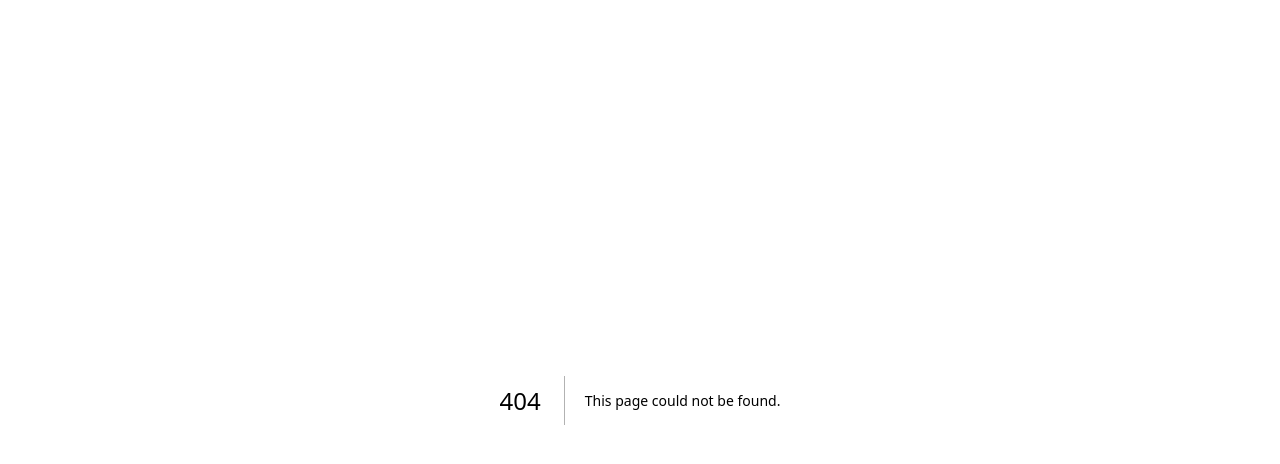
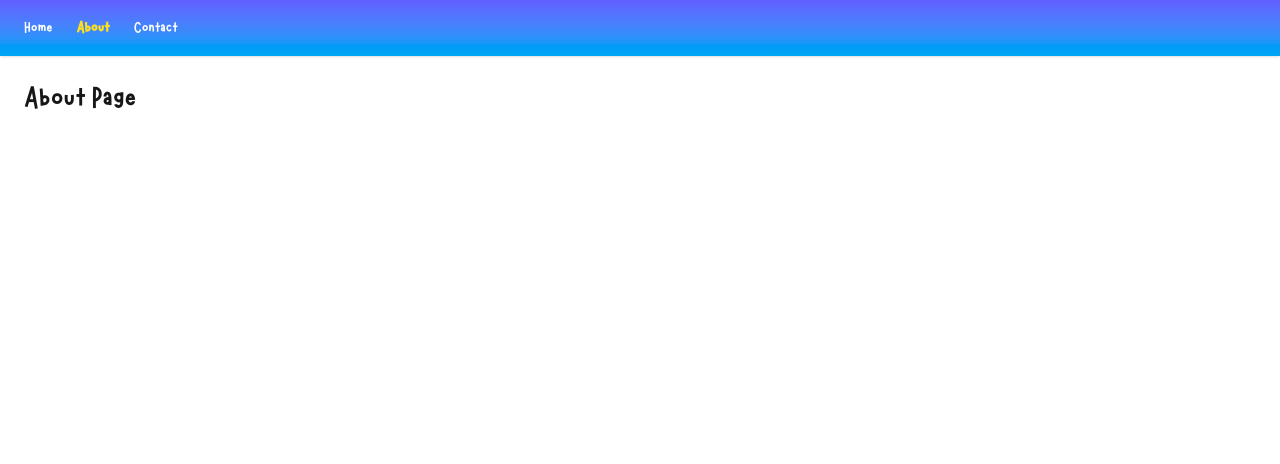
Before and after one commit to dkyekaa/dicky-portfolio, a Next.js app: page /about in a window 1280 px wide. Before the commit this address had no page. Shown: the top 464 px of the page. Built offline with nearby package versions, Linux system fonts and the light colour scheme.

Commit message:
Update the structure

```diff
--- a/package.json
+++ b/package.json
@@ -12,14 +12,15 @@
   "dependencies": {
     "mocha": "^11.7.1",
     "next": "15.4.5",
+    "postcss": "^8.5.6",
     "react": "19.1.0",
     "react-dom": "19.1.0"
   },
   "devDependencies": {
     "@eslint/eslintrc": "^3",
-    "@tailwindcss/postcss": "^4",
+    "@tailwindcss/postcss": "^4.1.11",
     "eslint": "^9",
     "eslint-config-next": "15.4.5",
-    "tailwindcss": "^4"
+    "tailwindcss": "^4.1.11"
   }
 }
--- /dev/null
+++ b/src/app/about/page.js
@@ -0,0 +1,7 @@
+export default function aboutPage() {
+  return (
+    <div>
+      <h1 className="text-3xl">About Page</h1>
+    </div>
+  )
+}
--- /dev/null
+++ b/src/app/components/navbar.js
@@ -0,0 +1,33 @@
+'use client'
+
+import Link from 'next/link'
+import { usePathname } from 'next/navigation'
+
+export default function Navbar() {
+  const pathname = usePathname()
+
+  const navItems = [
+    { label: 'Home', href: '/' },
+    { label: 'About', href: '/about' },
+    { label: 'Contact', href: '/contact' },
+  ]
+
+  return (
+    <nav className="h-14 bg-linear-to-t from-sky-500 to-indigo-500 text-white px-6 py-4 shadow">
+      <ul className="flex space-x-6">
+        {navItems.map((item) => (
+          <li key={item.href}>
+            <Link
+              href={item.href}
+              className={`hover:underline ${
+                pathname === item.href ? 'font-bold text-yellow-300' : ''
+              }`}
+            >
+              {item.label}
+            </Link>
+          </li>
+        ))}
+      </ul>
+    </nav>
+  )
+}
--- a/src/app/layout.js
+++ b/src/app/layout.js
@@ -1,7 +1,8 @@
-import localFont from 'next/font/local';
-import "./globals.css";
+import localFont from 'next/font/local'; // ini function expression
+import "./styles/globals.css";
+import Navbar from './components/navbar';
 
-const marykate = localFont({
+const marykate = localFont({ // ini object
   src: './fonts/marykate-regular.ttf',
   display: 'swap',
   variable: '--font-sans',
@@ -18,7 +19,8 @@ export default function RootLayout({ children }) {
       <body
         className={`${marykate.variable} antialiased`}
       >
-        {children}
+        <Navbar />
+        <main className="p-6">{children}</main>
       </body>
     </html>
   );
--- a/src/app/page.js
+++ b/src/app/page.js
@@ -4,7 +4,7 @@ import Image from "next/image";
 
 export default function Home() {
   return (
-    <div className="font-sans grid grid-rows-[20px_1fr_20px] items-center justify-items-center min-h-screen p-8 pb-20 gap-16 sm:p-20">
+    <div className="font-sans grid grid-rows-[20px_1fr_20px] items-left justify-items-left min-h-screen p-8 pb-20 gap-16 sm:p-20">
       <main className="flex flex-col gap-[32px] row-start-2 items-center sm:items-start">
         <Image
           className="dark:invert"
@@ -14,7 +14,7 @@ export default function Home() {
           height={38}
           priority
         />
-        <ol className="list-inside list-decimal text-sm/6 text-center sm:text-left">
+        <ol className="list-inside list-decimal text-xl text-center sm:text-left">
           <li className="mb-2 tracking-[-.01em]">
             Get started by editing{" "}
             <code className="bg-black/[.05] dark:bg-white/[.06] font-mono font-semibold px-1 py-0.5 rounded">
--- /dev/null
+++ b/src/app/postcss.config.mjs
@@ -0,0 +1,6 @@
+const config = {
+  plugins: {
+    "@tailwindcss/postcss": {},
+  },
+};
+export default config;
--- a/src/app/globals.css
+++ b/src/app/styles/globals.css
@@ -7,7 +7,7 @@
 
 @font-face{
   font-family: 'MaryKate';
-  src: url('fonts/Marykate-Regular.ttf');
+  src: url('../fonts/Marykate-Regular.ttf');
   font-weight: normal;
   font-style: normal;
 }
```
Also changed, not shown: public/fonts/Marykate-Regular.ttf (deleted), src/app/tailwind.config.js (added), 1 other file (tests, documents, lock files or other folders).
